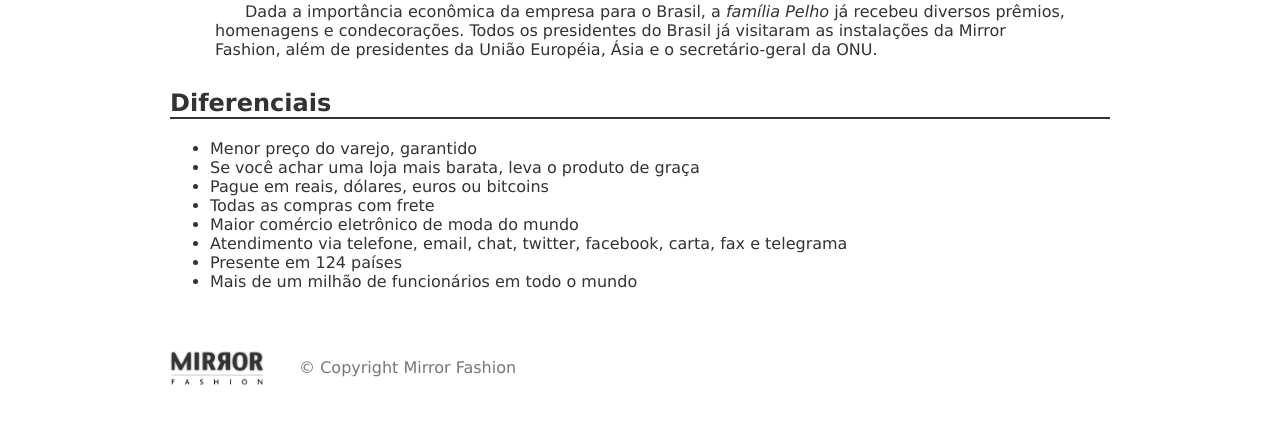
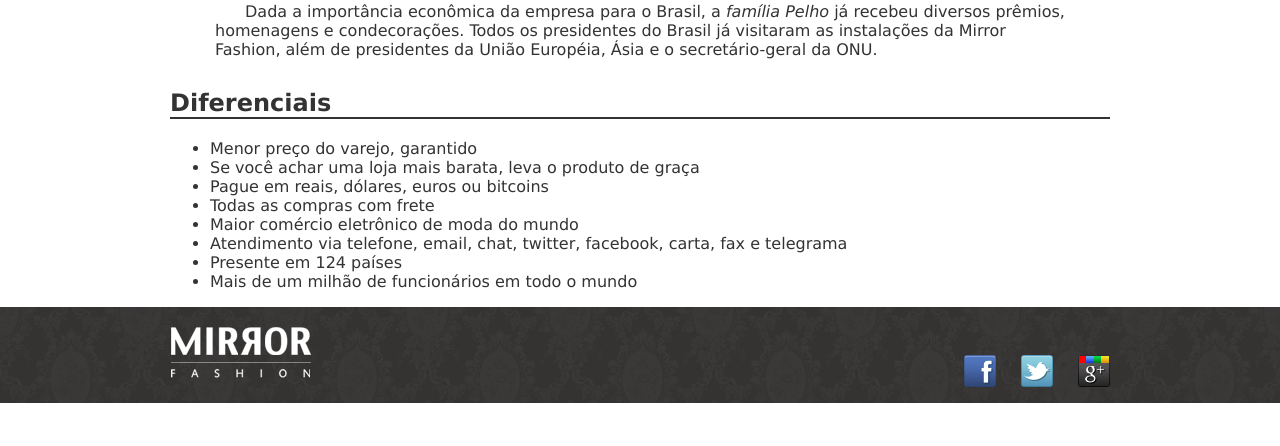
Before and after one commit to leofigueiredo000/Projeto-Caelum, a PHP site: page /sobre.html in a window 1280 px wide. Shown: the part 1287-1733 px from the top of the page. After the commit the page ends 1690 px from the top, so only its background shows below. Run offline with PHP 8.4, Linux system fonts and the light colour scheme.

Commit message:
cap 5 menu sobre

```diff
--- a/css/sobre.css
+++ b/css/sobre.css
@@ -39,17 +39,13 @@
   margin-right: auto;
   width: 540px;
 }
-#rodape {
-  color: #777;
-  margin: 30px 0;
-  padding: 30px 0;
+.rodape {
+  width: 100vw;
+  position: relative;
+  left: calc((100vw - 940px) / -2);
 }
 
-#rodape img {
-  margin-right: 30px;
-  vertical-align: middle;
-  width: 94px;
-}
+
 
 #familia-pelho {
   float: right;
--- a/sobre.html
+++ b/sobre.html
@@ -3,7 +3,9 @@
   <head>
     <meta charset="UTF-8" />
     <meta name="viewport" content="width=device-width, initial-scale=1.0" />
+
     <link rel="stylesheet" href="css/sobre.css" />
+    <link rel="stylesheet" href="css/estilos.css" />
     <title>Sobre a Mirror Fashion</title>
   </head>
   <body>
@@ -90,9 +92,15 @@
       <li>Mais de um milhão de funcionários em todo o mundo</li>
     </ul>
 
-    <div id="rodape">
-    <img src="img/logo.png" alt="logo rodapé">
-    &copy; Copyright Mirror Fashion
-  </div>
+    <footer class="rodape">
+      <div class="container">
+        <img src="img/logo-rodape.png" alt="Logo Mirror Fashion" />
+        <ul class="social">
+          <li><a href="http://facebook.com/mirrorfashion">Facebook</a></li>
+          <li><a href="http://twitter.com/mirrorfashion">Twitter</a></li>
+          <li><a href="http://plus.google.com/mirrorfashion">Google+</a></li>
+        </ul>
+      </div>
+    </footer>
   </body>
 </html>
```
